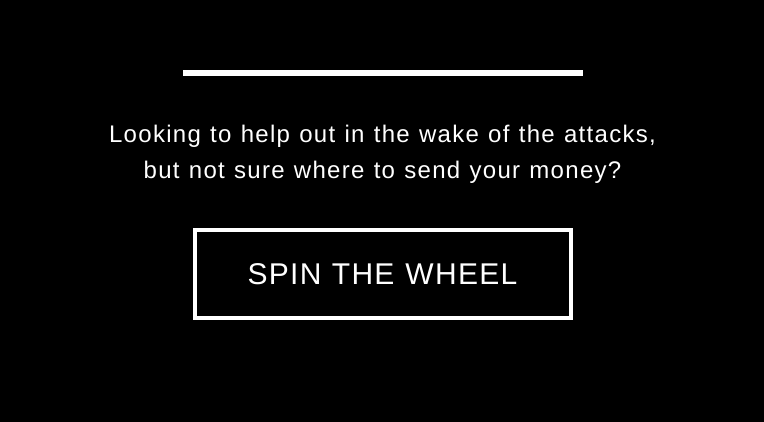
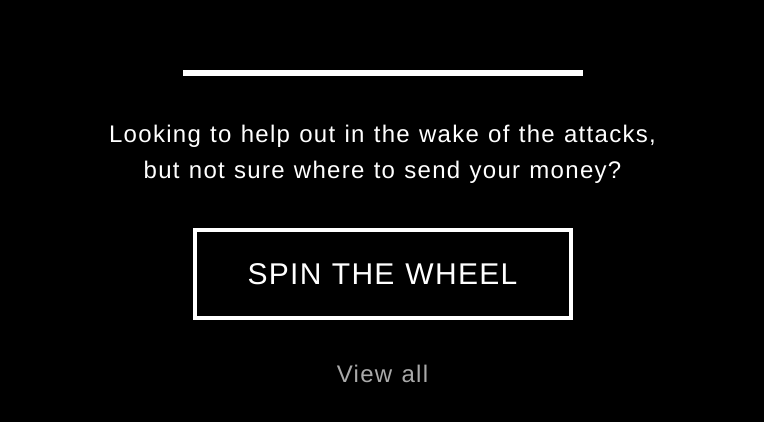
Before and after one commit to emilymaskin/congress-roulette, a React (Create React App) app: page / in a window 1280 px wide. Shown: the part 312-734 px from the top of the page, without its empty margins (257-1021 px from the left). Built offline with nearby package versions, Linux system fonts and the light colour scheme.

Commit message:
add list of all recipients (wip)

```diff
--- a/public/index.html
+++ b/public/index.html
@@ -4,7 +4,7 @@
     <meta charset="utf-8">
     <meta name="viewport" content="width=device-width, initial-scale=1">
     <link rel="shortcut icon" href="">
-    <script src="//use.typekit.net/gyc2sww.js"></script>
+    <script src="https://use.typekit.net/gyc2sww.js"></script>
     <script>try{Typekit.load({ async: true });}catch(e){}</script>
     <meta property="og:title" content="Donate Charlottesville" />
     <meta property="og:description" content="Find a cause that needs your help" />
--- a/src/components/App.js
+++ b/src/components/App.js
@@ -4,6 +4,7 @@ import React from 'react';
 import { StyleSheet, css } from 'aphrodite/no-important';
 import '../css/App.css';
 import { recipients } from '../recipients';
+import RecipientList from './RecipientList';
 
 export default class App extends React.Component {
   constructor(props) {
@@ -11,6 +12,7 @@ export default class App extends React.Component {
 
     this.state = {
       recipient: null,
+      currentPage: 'landing',
     };
   }
 
@@ -28,6 +30,12 @@ export default class App extends React.Component {
 
     this.setState({
       recipient,
+    });
+  };
+
+  viewList = () => {
+    this.setState({
+      currentPage: 'list',
     });
   };
 
@@ -49,6 +57,9 @@ export default class App extends React.Component {
             <div>Donate</div>
             <div>Charlottesville</div>
           </h1>
+          {this.state.currentPage === 'list'
+            ? <RecipientList />
+            : <div>
                 <div className={css(styles.divider)} />
                 {this.state.recipient
                   ? <div>
@@ -66,18 +77,31 @@ export default class App extends React.Component {
                           Donate here
                         </a>
                       </div>
-                <div onClick={this.spinWheel} className={css(styles.spinAgain)}>
+                      <div
+                        onClick={this.spinWheel}
+                        className={css(styles.spinAgain)}
+                      >
                         Spin again
                       </div>
                     </div>
                   : <div>
                       <h2 className={css(styles.h2)}>
-                  Looking to help out in the wake of the attacks, but not sure
-                  where to send your money?
+                        Looking to help out in the wake of the attacks, but not
+                        sure where to send your money?
                       </h2>
-                <div onClick={this.spinWheel} className={css(styles.button)}>
+                      <div
+                        onClick={this.spinWheel}
+                        className={css(styles.button)}
+                      >
                         Spin the wheel
                       </div>
+                      <div
+                        onClick={this.viewList}
+                        className={css(styles.spinAgain)}
+                      >
+                        View all
+                      </div>
+                    </div>}
               </div>}
         </div>
       </div>
--- /dev/null
+++ b/src/components/RecipientList.js
@@ -0,0 +1,50 @@
+import React from 'react';
+import { StyleSheet, css } from 'aphrodite/no-important';
+import '../css/App.css';
+import { recipients } from '../recipients';
+
+export default class RecipientList extends React.Component {
+  render() {
+    return (
+      <div>
+        <div className={css(styles.list)}>
+          {recipients.map(r =>
+            <a href={r.url} target="_blank" className={css(styles.a)}>
+              {r.name}
+            </a>,
+          )}
+        </div>
+        <div onClick={this.goBack} className={css(styles.goBack)}>
+          Go back
+        </div>
+      </div>
+    );
+  }
+}
+
+const styles = StyleSheet.create({
+  list: {
+    listStyle: 'none',
+    textAlign: 'left',
+    maxWidth: 800,
+    margin: '0 auto 20px',
+  },
+  a: {
+    color: '#ddd',
+    textDecoration: 'none',
+    marginBottom: 20,
+    display: 'block',
+    ':hover': {
+      color: '#fff',
+    },
+  },
+  goBack: {
+    color: '#aaa',
+    cursor: 'pointer',
+    fontSize: 24,
+    fontWeight: 300,
+    ':hover': {
+      color: '#ccc',
+    },
+  },
+});
```
Lines whose indentation alone changed are shown as unchanged.
